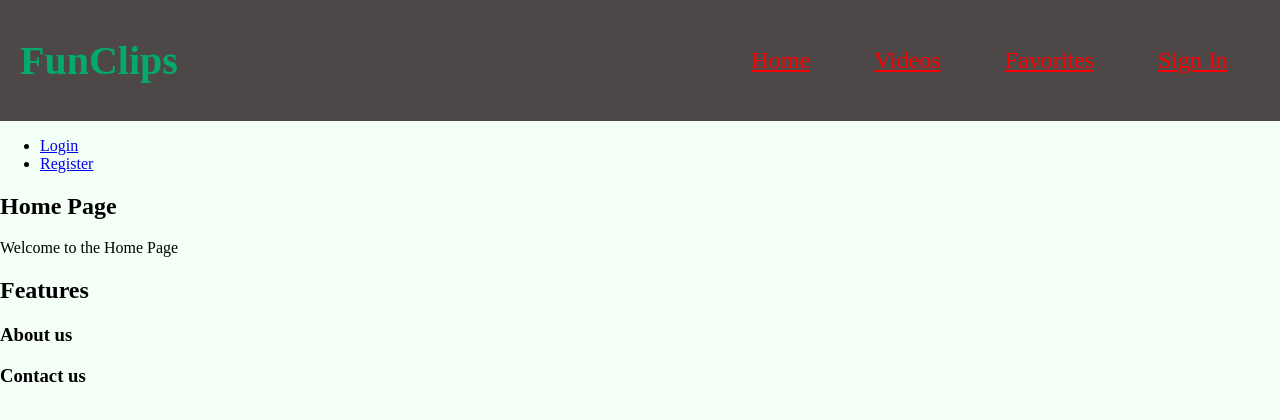
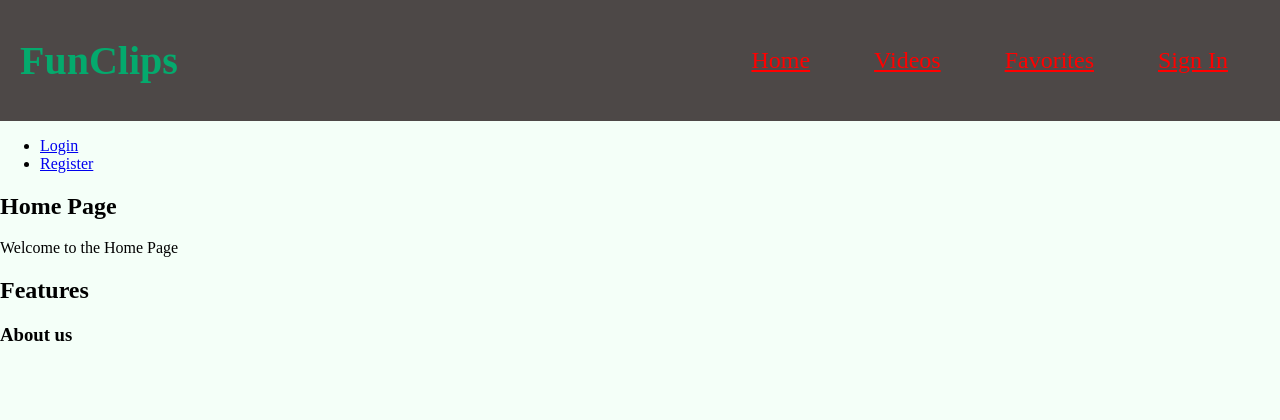
Before and after one commit to RicoMedi/fun-clips, a React (Create React App) app: page / in a window 1280 px wide. Shown: the top 420 px of the page. Built offline with nearby package versions, Linux system fonts and the light colour scheme; a web font is replaced by a local one.

Commit message:
clean up

```diff
--- a/src/home/HomePage.js
+++ b/src/home/HomePage.js
@@ -27,9 +27,7 @@ export const HomePage = () => {
 <section>
   <h3> About us</h3>
 </section>
-<section>
-  <h3> Contact us</h3>
-</section>
+
 
 
 
```
